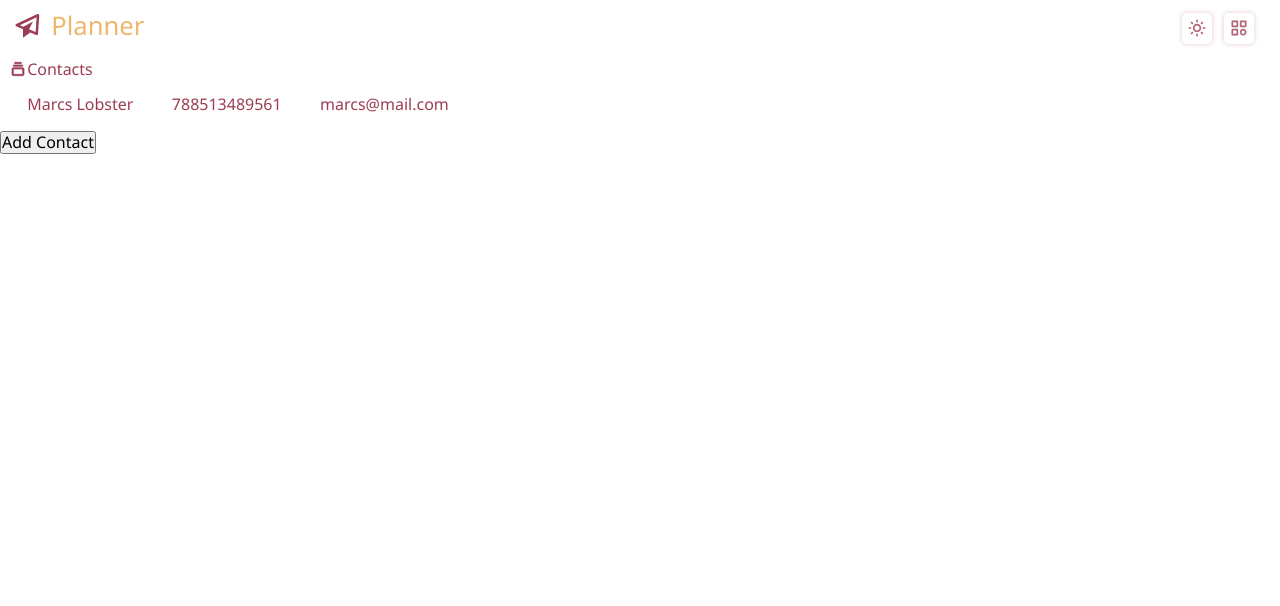
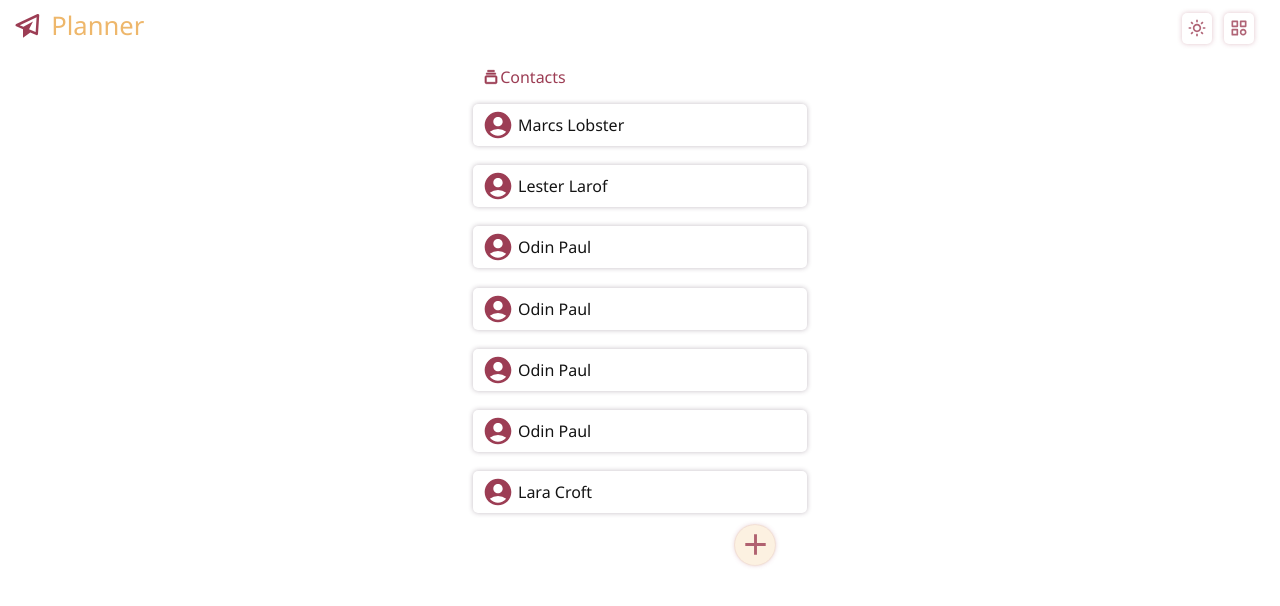
Before and after one commit to KainNhantumbo/Planner-App, a React (Create React App) app: page /contacts in a window 1280 px wide. Shown: the top 606 px of the page. Built offline with nearby package versions, Linux system fonts and the light colour scheme.

Commit message:
Feature: Added styling and structure to Contacts component items. Refactor: removed unuseless styling props on ContactForm component.

```diff
--- a/src/pages/Contacts.jsx
+++ b/src/pages/Contacts.jsx
@@ -1,5 +1,6 @@
 import { ContactsContainer } from '../styles/contacts';
-import { BiCollection } from 'react-icons/bi';
+import { BiCollection, BiPlus } from 'react-icons/bi';
+import { MdAccountCircle } from 'react-icons/md';
 import { contactsDB } from '../scripts/contactsdb';
 
 const Contacts = () => {
@@ -10,21 +11,21 @@ const Contacts = () => {
 					{<BiCollection />}
 					Contacts
 				</span>
+				<button >
+					<a href='/contacts/add'>{<BiPlus />}</a>
+				</button>
 			</div>
-			<section>
-				{contactsDB.map((contact) => {
-					return (
-						<div key={contact.id}>
+
+			{contactsDB.map((contact) => {
+				return (
+					<div key={contact.id} className='contact-section'>
+						<div>{!contact.image ? <MdAccountCircle /> : contact.image}</div>
+						<section>
 							<span>{contact.name + ' ' + contact.surname}</span>
-              <span>{contact.phone}</span>
-              <span>{contact.email}</span>
-						</div>
-					);
-				})}
-				<button>
-					<a href='/contacts/add'>Add Contact</a>
-				</button>
-			</section>
+						</section>
+					</div>
+				);
+			})}
 		</ContactsContainer>
 	);
 };
--- a/src/pages/ContactsForm.jsx
+++ b/src/pages/ContactsForm.jsx
@@ -40,7 +40,7 @@ const ContactsForm = () => {
 					<span>{<BiSync />}Reset Values</span>
 				</button>
 				<button type='submit'>
-					<span>{<BiSave />}Save Contact</span>
+					<span>{<BiSave />} <a href="/contacts">Save Contact</a> </span>
 				</button>
 			</form>
 		</FormContainer>
--- a/src/scripts/contactsdb.js
+++ b/src/scripts/contactsdb.js
@@ -8,5 +8,59 @@ export const contactsDB = [
     email: 'marcs@mail.com',
     website: 'jasdf.has.co.jp',
     adress: 'Matola, Sao Damasceno'
+  },{
+    id: 23749345,
+    name: 'Lester',
+    surname: 'Larof',
+    phone: 788513489561,
+    celular: 6511648,
+    email: 'marcs@mail.com',
+    website: 'jasdf.has.co.jp',
+    adress: 'Matola, Sao Damasceno'
+  },{
+    id: 237493234,
+    name: 'Odin',
+    surname: 'Paul',
+    phone: 788513489561,
+    celular: 6511648,
+    email: 'marcs@mail.com',
+    website: 'jasdf.has.co.jp',
+    adress: 'Matola, Sao Damasceno'
+  },{
+    id: 2374234676793234,
+    name: 'Odin',
+    surname: 'Paul',
+    phone: 788513489561,
+    celular: 6511648,
+    email: 'marcs@mail.com',
+    website: 'jasdf.has.co.jp',
+    adress: 'Matola, Sao Damasceno'
+  },{
+    id: 243421217923432834,
+    name: 'Odin',
+    surname: 'Paul',
+    phone: 788513489561,
+    celular: 6511648,
+    email: 'marcs@mail.com',
+    website: 'jasdf.has.co.jp',
+    adress: 'Matola, Sao Damasceno'
+  },{
+    id: 2374938323434,
+    name: 'Odin',
+    surname: 'Paul',
+    phone: 788513489561,
+    celular: 6511648,
+    email: 'marcs@mail.com',
+    website: 'jasdf.has.co.jp',
+    adress: 'Matola, Sao Damasceno'
+  },{
+    id: 3834567679665223434,
+    name: 'Lara',
+    surname: 'Croft',
+    phone: 788513489561,
+    celular: 6511648,
+    email: 'marcs@mail.com',
+    website: 'jasdf.has.co.jp',
+    adress: 'Matola, Sao Damasceno'
   },
 ];
--- a/src/styles/contact-form.js
+++ b/src/styles/contact-form.js
@@ -61,6 +61,7 @@ export const FormContainer = styled.section`
 			color: rgb(${colors.whiteColor});
 			font-weight: 500;
 			margin-bottom: 5px;
+			padding: 8px 0;
 
 			:hover {
 				color: rgba(${colors.secondaryColor}, 1);
@@ -68,6 +69,19 @@ export const FormContainer = styled.section`
 				transition: all 200ms ease-out;
 			}
 
+			span {
+				padding-left: 1em;
+				position: relative;
+
+				svg {
+					position: absolute;
+					width: 20px;
+					height: 20px;
+					top: 2px;
+					left: -10px;
+				}
+			}
+
 		}
 	}
 `;
--- a/src/styles/contacts.js
+++ b/src/styles/contacts.js
@@ -3,10 +3,18 @@ import Contacts from '../pages/Contacts';
 import { colors } from './colors';
 
 export const ContactsContainer = styled.section`
+	padding: 0.5em;
+	margin: 0 auto;
+	width: 100%;
+	max-width: 350px;
+	position: relative;
+
 	div {
 		margin-bottom: 1.2em;
 		padding: 0 0.5em;
 		color: rgb(${colors.primaryColor});
+		position: relative;
+
 		span {
 			position: relative;
 			padding: 0 1.2em;
@@ -18,5 +26,85 @@ export const ContactsContainer = styled.section`
 				stroke-width: 1px;
 			}
 		}
+
+		button {
+			@keyframes btnMontion {
+				from {
+					transform: scale(1);
+				}
+				to {
+					transform: scale(1.5);
+				}
+			}
+
+			position: absolute;
+			bottom: -30em;
+			right: 2em;
+			width: 40px;
+			height: 40px;
+			border: none;
+			border-style: node;
+			background: none;
+			border-radius: 50%;
+			padding: 1px 5px;
+			box-shadow: 0 0 5px rgba(${colors.primaryColor}, 0.3);
+			outline: none;
+			color: rgba(${colors.primaryColor}, 0.8);
+			display: grid;
+			place-content: center;
+
+			::before {
+				content: '';
+				background-color: rgba(${colors.secondaryColor}, 0.2);
+				width: 40px;
+				height: 40px;
+				animation: btnMontion 900ms ease infinite;
+				border-radius: 50%;
+			}
+
+			:hover {
+				color: rgba(${colors.darkColor}, 0.3);
+				transition: all 200ms ease-out;
+			}
+
+			svg {
+				width: 35px;
+				height: 35px;
+				position: absolute;
+				top: 2px;
+				left: 2.5px;
+			}
+		}
+	}
+
+	.contact-section {
+		position: relative;
+		display: flex;
+		border-radius: 5px;
+		box-shadow: 0 0 5px rgba(${colors.darkColor}, 0.3);
+		padding: 5px;
+		cursor: pointer;
+		gap: 0.5em;
+
+		div {
+			position: absolute;
+			left: 1.2px;
+			top: 5px;
+
+			svg {
+				width: 32px;
+				height: 32px;
+			}
+		}
+
+		section {
+			padding: 8px;
+
+			span {
+				padding-left: 2em;
+				word-wrap: break-word;
+				color: rgb(${colors.textColor});
+			}
+		}
 	}
 `;
```
Also changed, not shown: src/components/Header.jsx (deleted).
